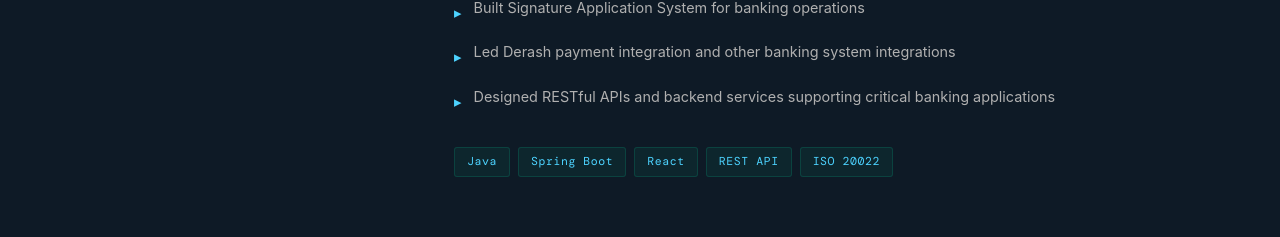
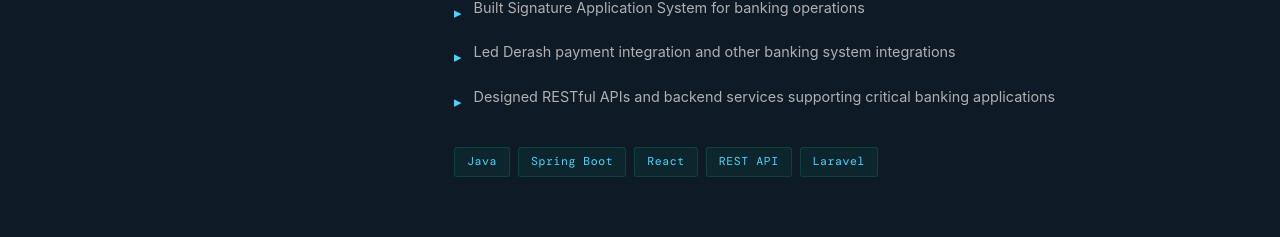
Before and after one commit to Samuel-Asamnew/portfolio, a React (Vite) app: page / in a window 1280 px wide. Shown: the part 1491-1728 px from the top of the page. Built offline with nearby package versions, Linux system fonts and the light colour scheme; a web font is replaced by a local one.

Commit message:
Initial commit

```diff
--- a/src/data.js
+++ b/src/data.js
@@ -34,7 +34,7 @@ export const data = {
         "Led Derash payment integration and other banking system integrations",
         "Designed RESTful APIs and backend services supporting critical banking applications",
       ],
-      tech: ["Java", "Spring Boot", "React", "REST API", "ISO 20022"],
+      tech: ["Java", "Spring Boot", "React", "REST API", "Laravel"],
     },
     {
       role: "Backend Developer",
@@ -46,7 +46,7 @@ export const data = {
         "Designed and developed backend services and integration solutions",
         "Participated in enterprise system implementation and API integrations",
       ],
-      tech: ["Java", "REST API", "ESB", "Integration"],
+      tech: ["Laravel", "REST API", "Mysql", "Integration"],
     },
 
   ],
```
